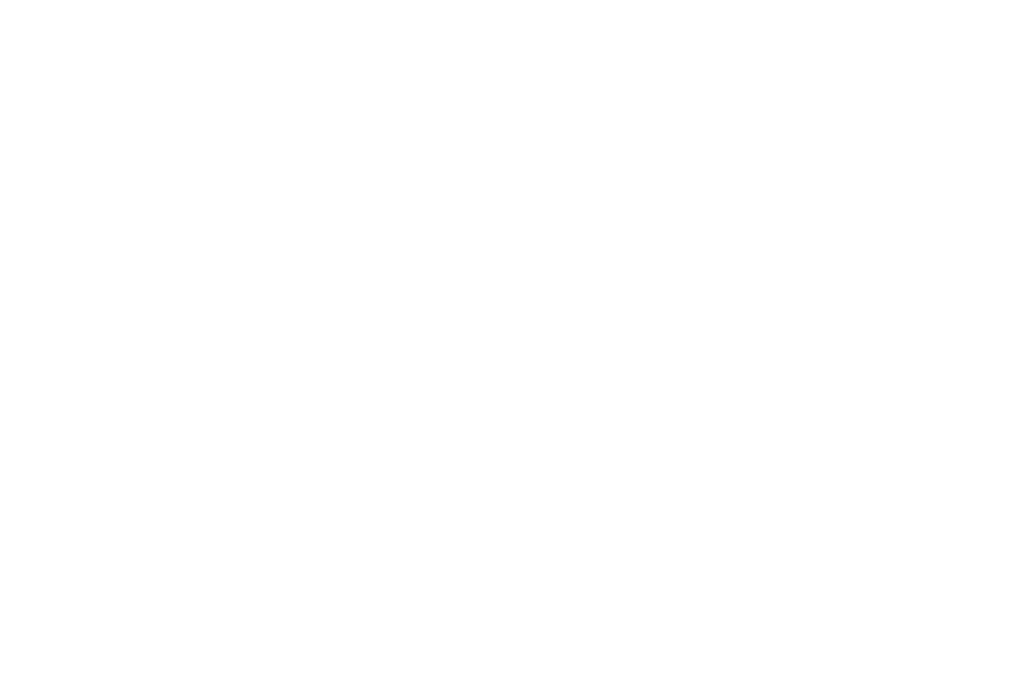
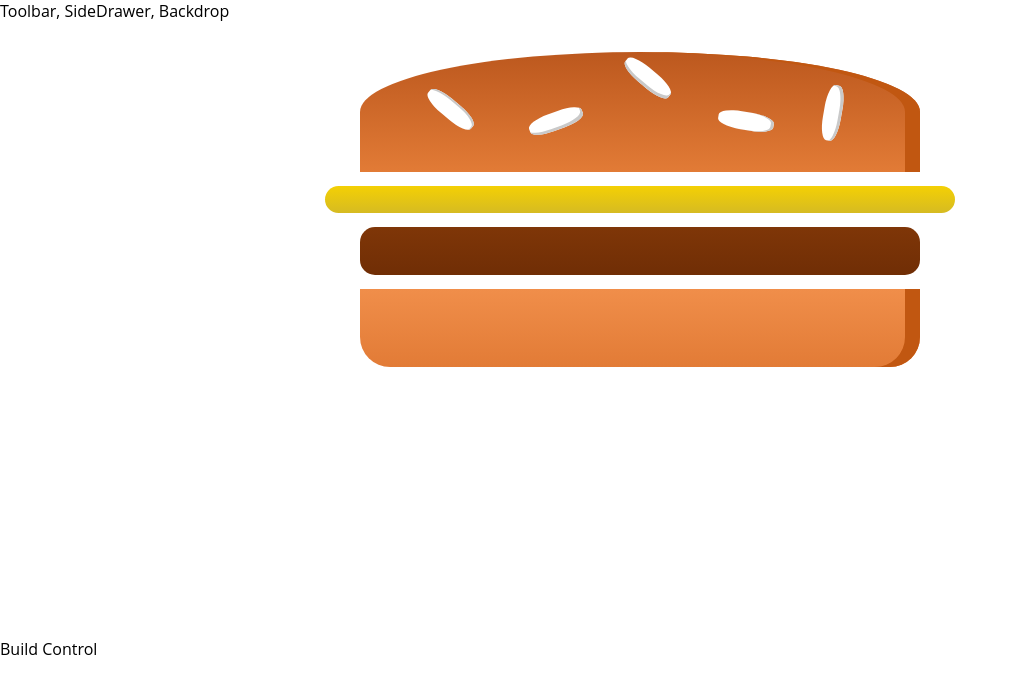
Before and after one commit to AnayDongre/burgerBuilder, a React app in the folder burgerBuilder/: page / in a window 1280 px wide. Shown: the top 694 px of the page, without its empty margins (0-1018 px from the left). Built offline with nearby package versions, Linux system fonts and the light colour scheme.

Commit message:
setup folder structure, created layout and Aux-HOC, setup of burder CSS, A demo graphical burger is constructed

```diff
--- a/burgerBuilder/package.json
+++ b/burgerBuilder/package.json
@@ -30,6 +30,7 @@
     "postcss-flexbugs-fixes": "3.2.0",
     "postcss-loader": "2.0.6",
     "promise": "8.0.1",
+    "prop-types": "^15.7.2",
     "react": "^16.10.0",
     "react-dev-utils": "^4.0.1",
     "react-dom": "^16.10.0",
--- a/burgerBuilder/src/App.js
+++ b/burgerBuilder/src/App.js
@@ -1,7 +1,13 @@
 import React, { Component } from "react";
+import Layout from "./components/Layout/Layout";
+import BurgerBuilder from "./containers/BurgerBuilder/BurgerBuilder";
 class App extends Component {
   render() {
-    return <div></div>;
+    return (
+      <Layout>
+        <BurgerBuilder />
+      </Layout>
+    );
   }
 }
 
--- /dev/null
+++ b/burgerBuilder/src/components/Burger/Burger.css
@@ -0,0 +1,30 @@
+.Burger {
+  width: 100%;
+  margin: auto;
+  height: 250px;
+  overflow: scroll;
+  text-align: center;
+  font-weight: bold;
+  font-size: 1.2rem;
+}
+
+@media (min-width: 500px) and (max-height: 401px) {
+  .Burger {
+    width: 350px;
+    height: 300px;
+  }
+}
+
+@media (min-width: 500px) and (min-height: 401px) {
+  .Burger {
+    width: 450px;
+    height: 400px;
+  }
+}
+
+@media (min-width: 1000px) and (min-height: 700px) {
+  .Burger {
+    width: 700px;
+    height: 600px;
+  }
+}
--- /dev/null
+++ b/burgerBuilder/src/components/Burger/Burger.js
@@ -0,0 +1,16 @@
+import React from "react";
+import classes from "./Burger.css";
+import BurgerIngredient from "./BurgerIngredient/BurgerIngredient";
+
+const Burger = props => {
+  return (
+    <div className={classes.Burger}>
+      <BurgerIngredient type={"bread-top"} />
+      <BurgerIngredient type={"cheese"} />
+      <BurgerIngredient type={"meat"} />
+      <BurgerIngredient type={"bread-bottom"} />
+    </div>
+  );
+};
+
+export default Burger;
--- /dev/null
+++ b/burgerBuilder/src/components/Burger/BurgerIngredient/BurgerIngredient.css
@@ -0,0 +1,113 @@
+.BreadBottom {
+    height: 13%;
+    width: 80%;
+    background: linear-gradient(#F08E4A, #e27b36);
+    border-radius: 0 0 30px 30px;
+    box-shadow: inset -15px 0 #c15711;
+    margin: 2% auto;
+}
+
+.BreadTop {
+    height: 20%;
+    width: 80%;
+    background: linear-gradient(#bc581e, #e27b36);
+    border-radius: 50% 50% 0 0;
+    box-shadow: inset -15px 0 #c15711;
+    margin: 2% auto;
+    position: relative;
+}
+
+.Seeds1 {
+    width: 10%;
+    height: 15%;
+    position: absolute;
+    background-color: white;
+    left: 30%;
+    top: 50%;
+    border-radius: 40%;
+    transform: rotate(-20deg);
+    box-shadow: inset -2px -3px #c9c9c9;
+}
+
+.Seeds1:after {
+    content: "";
+    width: 100%;
+    height: 100%;
+    position: absolute;
+    background-color: white;
+    left: -170%;
+    top: -260%;
+    border-radius: 40%;
+    transform: rotate(60deg);
+    box-shadow: inset -1px 2px #c9c9c9;
+  }
+
+.Seeds1:before {
+    content: "";
+    width: 100%;
+    height: 100%;
+    position: absolute;
+    background-color: white;
+    left: 180%;
+    top: -50%;
+    border-radius: 40%;
+    transform: rotate(60deg);
+    box-shadow: inset -1px -3px #c9c9c9;
+  }
+
+  .Seeds2 {
+    width: 10%;
+    height: 15%;
+    position: absolute;
+    background-color: white;
+    left: 64%;
+    top: 50%;
+    border-radius: 40%;
+    transform: rotate(10deg);
+    box-shadow: inset -3px 0 #c9c9c9;
+  }
+
+  .Seeds2:before {
+    content: "";
+    width: 100%;
+    height: 100%;
+    position: absolute;
+    background-color: white;
+    left: 150%;
+    top: -130%;
+    border-radius: 40%;
+    transform: rotate(90deg);
+    box-shadow: inset 1px 3px #c9c9c9;
+  }
+
+
+.Meat {
+    width: 80%;
+    height: 8%;
+    background: linear-gradient(#7f3608, #702e05);
+    margin: 2% auto;
+    border-radius: 15px;
+}
+
+.Cheese {
+    width: 90%;
+    height: 4.5%;
+    margin: 2% auto;
+    background: linear-gradient(#f4d004, #d6bb22);
+    border-radius: 20px;
+}
+
+.Salad {
+    width: 85%;
+    height: 7%;
+    margin: 2% auto;
+    background: linear-gradient(#228c1d, #91ce50);
+    border-radius: 20px;
+}
+
+.Bacon {
+    width: 80%;
+    height: 3%;
+    background: linear-gradient(#bf3813, #c45e38);
+    margin: 2% auto;
+}
--- /dev/null
+++ b/burgerBuilder/src/components/Burger/BurgerIngredient/BurgerIngredient.js
@@ -0,0 +1,45 @@
+import React, { Component } from "react";
+import PropTypes from "prop-types";
+import classes from "./BurgerIngredient.css";
+
+class BurgerIngredient extends Component {
+  render() {
+    let ingredient = null;
+
+    switch (this.props.type) {
+      case "bread-bottom":
+        ingredient = <div className={classes.BreadBottom}></div>;
+        break;
+      case "bread-top":
+        ingredient = (
+          <div className={classes.BreadTop}>
+            <div className={classes.Seeds1}></div>
+            <div className={classes.Seeds2}></div>
+          </div>
+        );
+        break;
+      case "meat":
+        ingredient = <div className={classes.Meat}></div>;
+        break;
+      case "cheese":
+        ingredient = <div className={classes.Cheese}></div>;
+        break;
+      case "salad":
+        ingredient = <div className={classes.Salad}></div>;
+        break;
+      case "bacon":
+        ingredient = <div className={classes.Bacon}></div>;
+        break;
+
+      default:
+        ingredient = null;
+    }
+    return ingredient;
+  }
+}
+
+BurgerIngredient.propTypes = {
+  type: PropTypes.string.isRequired
+};
+
+export default BurgerIngredient;
--- /dev/null
+++ b/burgerBuilder/src/components/Layout/Layout.css
@@ -0,0 +1,3 @@
+.Content {
+  margin-top: 16px;
+}
--- /dev/null
+++ b/burgerBuilder/src/components/Layout/Layout.js
@@ -0,0 +1,14 @@
+import React from "react";
+import Aux from "../../hoc/Aux";
+import classes from "./Layout.css";
+
+const Layout = props => {
+  return (
+    <Aux>
+      <div>Toolbar, SideDrawer, Backdrop</div>
+      <main className={classes.Content}>{props.children}</main>
+    </Aux>
+  );
+};
+
+export default Layout;
--- /dev/null
+++ b/burgerBuilder/src/containers/BurgerBuilder/BurgerBuilder.js
@@ -0,0 +1,16 @@
+import React, { Component } from "react";
+import Aux from "../../hoc/Aux";
+import Burger from "../../components/Burger/Burger";
+
+class BurgerBuilder extends Component {
+  render() {
+    return (
+      <Aux>
+        <Burger />
+        <div>Build Control</div>
+      </Aux>
+    );
+  }
+}
+
+export default BurgerBuilder;
--- /dev/null
+++ b/burgerBuilder/src/hoc/Aux.js
@@ -0,0 +1,3 @@
+const Aux = props => props.children;
+
+export default Aux;
--- a/burgerBuilder/src/index.css
+++ b/burgerBuilder/src/index.css
@@ -1,5 +1,5 @@
 body {
   margin: 0;
   padding: 0;
-  font-family: sans-serif;
+  font-family: "Open Sans", sans-serif;
 }
```
Also changed, not shown: 1 other file (tests, documents, lock files or other folders).
